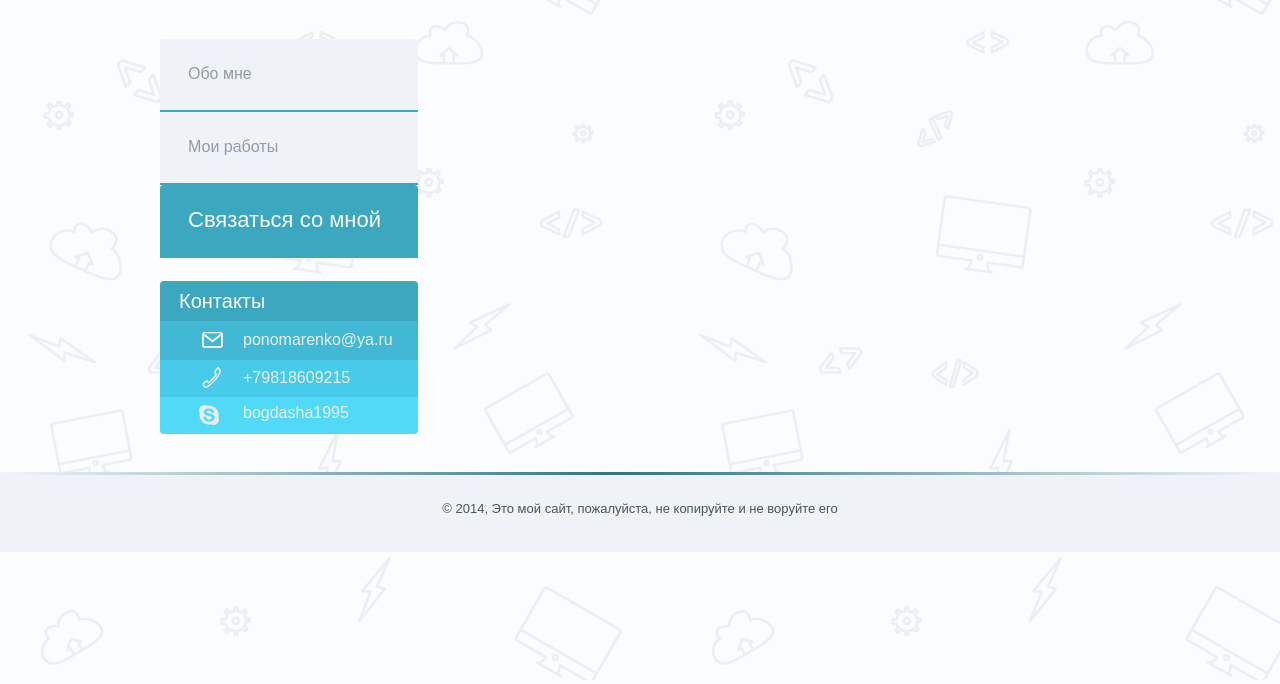
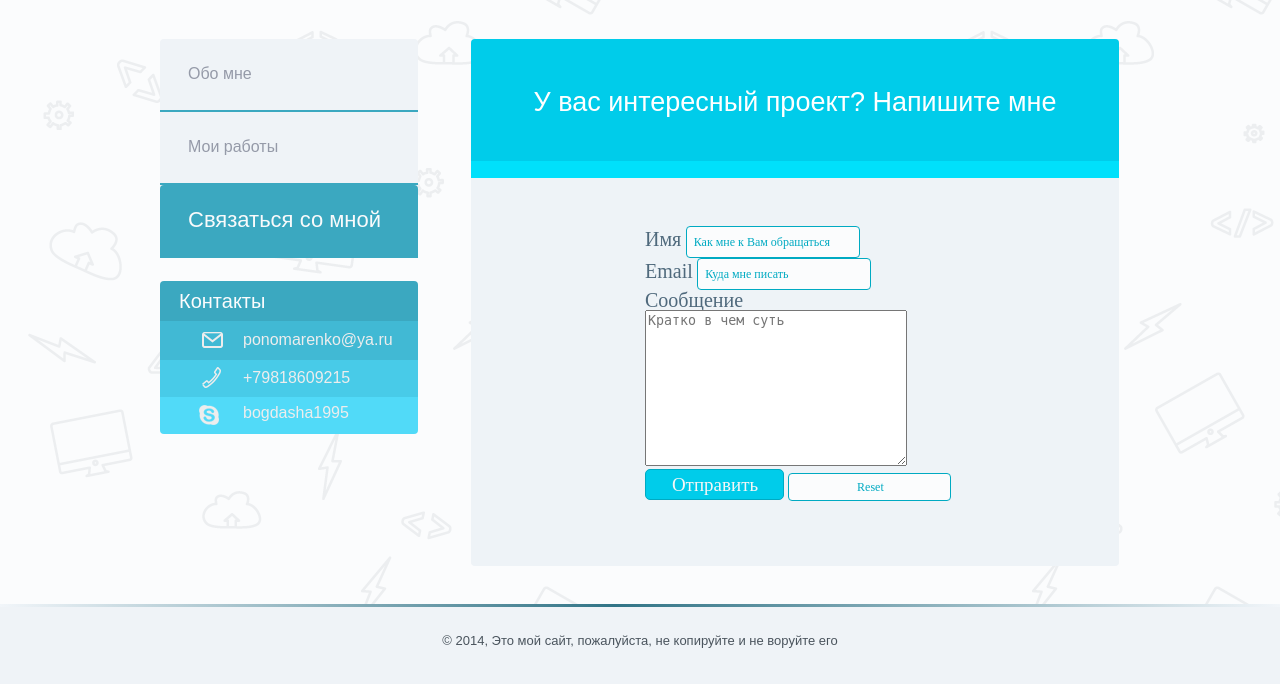
Before and after one commit to bogdan1995/loft-blog-homework1, a PHP site: page /about.html in a window 1280 px wide. Shown: the part 120-804 px from the top of the page. Run offline with PHP 8.4, Linux system fonts and the light colour scheme.

Commit message:
commit 9

```diff
--- a/proj/about.html
+++ b/proj/about.html
@@ -44,6 +44,33 @@
 				</div>
 			</div>
 		</div>
+		<div class="right-column">
+			<div class="form">
+				<div class="form-head">
+					У вас интересный проект? Напишите мне
+				</div>
+				<div class="form-content">
+					<form action="">
+						<div class="form-group">
+							<label for="name">Имя</label>
+							<input type="text" id="name" name="name" placeholder="Как мне к Вам обращаться"></div>
+						<div class="form-group">
+							<label for="email">Email</label>
+							<input type="email" id="email" name="email" placeholder="Куда мне писать">
+						</div>
+						<div class="form-group">
+							<label for="about">Сообщение</label>
+							<textarea name="about" id="about" cols="30" rows="10" placeholder="Кратко в чем суть"></textarea>
+						</div>
+						<div class="captcha"></div>
+						<div class="form-group">
+							<input type="submit" value="Отправить">
+							<input type="reset">
+						</div>
+					</form>
+				</div>
+			</div>
+		</div>
 	</div>
 	<div class="footer">
 		<p>&copy; 2014, Это мой сайт, пожалуйста, не копируйте и не воруйте его</p>
--- a/proj/css/style.css
+++ b/proj/css/style.css
@@ -1,4 +1,4 @@
-/* line 5, C:/Ruby21-x64/lib/ruby/gems/2.1.0/gems/compass-core-1.0.1/stylesheets/compass/reset/_utilities.scss */
+/* line 5, ../../../../../../../Ruby21-x64/lib/ruby/gems/2.1.0/gems/compass-core-1.0.1/stylesheets/compass/reset/_utilities.scss */
 html, body, div, span, applet, object, iframe,
 h1, h2, h3, h4, h5, h6, p, blockquote, pre,
 a, abbr, acronym, address, big, cite, code,
@@ -20,45 +20,45 @@ time, mark, audio, video {
   vertical-align: baseline;
 }
 
-/* line 22, C:/Ruby21-x64/lib/ruby/gems/2.1.0/gems/compass-core-1.0.1/stylesheets/compass/reset/_utilities.scss */
+/* line 22, ../../../../../../../Ruby21-x64/lib/ruby/gems/2.1.0/gems/compass-core-1.0.1/stylesheets/compass/reset/_utilities.scss */
 html {
   line-height: 1;
 }
 
-/* line 24, C:/Ruby21-x64/lib/ruby/gems/2.1.0/gems/compass-core-1.0.1/stylesheets/compass/reset/_utilities.scss */
+/* line 24, ../../../../../../../Ruby21-x64/lib/ruby/gems/2.1.0/gems/compass-core-1.0.1/stylesheets/compass/reset/_utilities.scss */
 ol, ul {
   list-style: none;
 }
 
-/* line 26, C:/Ruby21-x64/lib/ruby/gems/2.1.0/gems/compass-core-1.0.1/stylesheets/compass/reset/_utilities.scss */
+/* line 26, ../../../../../../../Ruby21-x64/lib/ruby/gems/2.1.0/gems/compass-core-1.0.1/stylesheets/compass/reset/_utilities.scss */
 table {
   border-collapse: collapse;
   border-spacing: 0;
 }
 
-/* line 28, C:/Ruby21-x64/lib/ruby/gems/2.1.0/gems/compass-core-1.0.1/stylesheets/compass/reset/_utilities.scss */
+/* line 28, ../../../../../../../Ruby21-x64/lib/ruby/gems/2.1.0/gems/compass-core-1.0.1/stylesheets/compass/reset/_utilities.scss */
 caption, th, td {
   text-align: left;
   font-weight: normal;
   vertical-align: middle;
 }
 
-/* line 30, C:/Ruby21-x64/lib/ruby/gems/2.1.0/gems/compass-core-1.0.1/stylesheets/compass/reset/_utilities.scss */
+/* line 30, ../../../../../../../Ruby21-x64/lib/ruby/gems/2.1.0/gems/compass-core-1.0.1/stylesheets/compass/reset/_utilities.scss */
 q, blockquote {
   quotes: none;
 }
-/* line 103, C:/Ruby21-x64/lib/ruby/gems/2.1.0/gems/compass-core-1.0.1/stylesheets/compass/reset/_utilities.scss */
+/* line 103, ../../../../../../../Ruby21-x64/lib/ruby/gems/2.1.0/gems/compass-core-1.0.1/stylesheets/compass/reset/_utilities.scss */
 q:before, q:after, blockquote:before, blockquote:after {
   content: "";
   content: none;
 }
 
-/* line 32, C:/Ruby21-x64/lib/ruby/gems/2.1.0/gems/compass-core-1.0.1/stylesheets/compass/reset/_utilities.scss */
+/* line 32, ../../../../../../../Ruby21-x64/lib/ruby/gems/2.1.0/gems/compass-core-1.0.1/stylesheets/compass/reset/_utilities.scss */
 a img {
   border: none;
 }
 
-/* line 116, C:/Ruby21-x64/lib/ruby/gems/2.1.0/gems/compass-core-1.0.1/stylesheets/compass/reset/_utilities.scss */
+/* line 116, ../../../../../../../Ruby21-x64/lib/ruby/gems/2.1.0/gems/compass-core-1.0.1/stylesheets/compass/reset/_utilities.scss */
 article, aside, details, figcaption, figure, footer, header, hgroup, main, menu, nav, section, summary {
   display: block;
 }
@@ -622,7 +622,92 @@ article, aside, details, figcaption, figure, footer, header, hgroup, main, menu,
   margin-bottom: 0;
 }
 
-/* line 4, ../sass/layouts/_container.scss */
+/* line 1, ../sass/layouts/_form.scss */
+.form {
+  background-color: #EEF3F7;
+  border-radius: 4px;
+}
+
+/* line 6, ../sass/layouts/_form.scss */
+.form-head {
+  position: relative;
+  background-color: #00CCEA;
+  text-align: center;
+  color: #FFF;
+  font-size: 27px;
+  font-weight: 300;
+  padding: 50px 60px 45px 60px;
+  border-top-left-radius: 4px;
+  border-top-right-radius: 4px;
+}
+/* line 16, ../sass/layouts/_form.scss */
+.form-head:before {
+  content: '';
+  bottom: -17px;
+  left: 0;
+  position: absolute;
+  width: 649px;
+  height: 17px;
+  background-color: #00E0FB;
+}
+
+/* line 27, ../sass/layouts/_form.scss */
+.form-content {
+  padding: 65px 130px 65px 174px;
+}
+
+/* line 32, ../sass/layouts/_form.scss */
+.form-group label {
+  color: #4F697C;
+  font-family: "Fira Sans";
+  font-size: 20px;
+  font-weight: 300;
+}
+/* line 38, ../sass/layouts/_form.scss */
+.form-group input {
+  width: 163px;
+  height: 28px;
+  background-color: #FBFCFD;
+  border: 1px solid #00AAC2;
+  border-radius: 4px;
+  font-family: "Fira Sans";
+  color: #00AAC2;
+  font-size: 12px;
+  font-weight: 300;
+  padding-left: 7px;
+}
+/* line 50, ../sass/layouts/_form.scss */
+.form-group input::-webkit-input-placeholder {
+  font-family: "Fira Sans";
+  color: #00AAC2;
+  font-size: 12px;
+  font-weight: 300;
+}
+/* line 56, ../sass/layouts/_form.scss */
+.form-group input[type="submit"] {
+  position: relative;
+  width: 139px;
+  height: 31px;
+  background-color: #00CCEA;
+  border-radius: 5px;
+  color: #F6F6F6;
+  font-family: "Fira Sans";
+  font-size: 19px;
+  font-weight: 300;
+}
+/* line 66, ../sass/layouts/_form.scss */
+.form-group input[type="submit"]:before {
+  position: absolute;
+  width: 139px;
+  height: 31px;
+  background-color: #00AAC2;
+  border-radius: 5px;
+  content: '';
+  top: 3px;
+  left: 0;
+}
+
+/* line 5, ../sass/layouts/_container.scss */
 .container {
   width: 960px;
   margin: 39px auto 38px auto;
--- a/proj/sass/layouts/_container.scss
+++ b/proj/sass/layouts/_container.scss
@@ -1,5 +1,6 @@
 @import "left-column";
 @import "right-column";
+@import "form";
 
 .container {
 	width: 960px;
--- /dev/null
+++ b/proj/sass/layouts/_form.scss
@@ -0,0 +1,77 @@
+.form {
+	background-color: #EEF3F7;
+	border-radius: 4px;
+}
+
+.form-head {
+	position: relative;
+	background-color: #00CCEA;
+	text-align: center;
+	color: #FFF;
+	font-size: 27px;
+	font-weight: 300;
+	padding: 50px 60px 45px 60px;
+	border-top-left-radius: 4px;
+	border-top-right-radius: 4px;
+	&:before{
+		content: '';
+		bottom: -17px;
+		left: 0;
+		position: absolute;
+		width: 649px;
+		height: 17px;
+		background-color: #00E0FB;
+	}
+}
+
+.form-content {
+	padding: 65px 130px 65px 174px;
+}
+
+.form-group {
+	label {
+		color: #4F697C;
+		font-family: "Fira Sans";
+		font-size: 20px;
+		font-weight: 300;
+	}
+	input {
+		width: 163px;
+		height: 28px;
+		background-color: #FBFCFD;
+		border: 1px solid #00AAC2;
+		border-radius: 4px;
+		font-family: "Fira Sans";
+		color: #00AAC2;
+		font-size: 12px;
+		font-weight: 300;
+		padding-left: 7px;
+	}
+	input::-webkit-input-placeholder {
+		font-family: "Fira Sans";
+		color: #00AAC2;
+		font-size: 12px;
+		font-weight: 300;
+	}
+	input[type="submit"]{
+		position: relative;
+		width: 139px;
+		height: 31px;
+		background-color: #00CCEA;
+		border-radius: 5px;
+		color: #F6F6F6;
+		font-family: "Fira Sans";
+		font-size: 19px;
+		font-weight: 300;
+		&:before {
+			position: absolute;
+			width: 139px;
+			height: 31px;
+			background-color: #00AAC2;
+			border-radius: 5px;
+			content: '';
+			top: 3px;
+			left: 0;
+		}
+	}
+}
```
